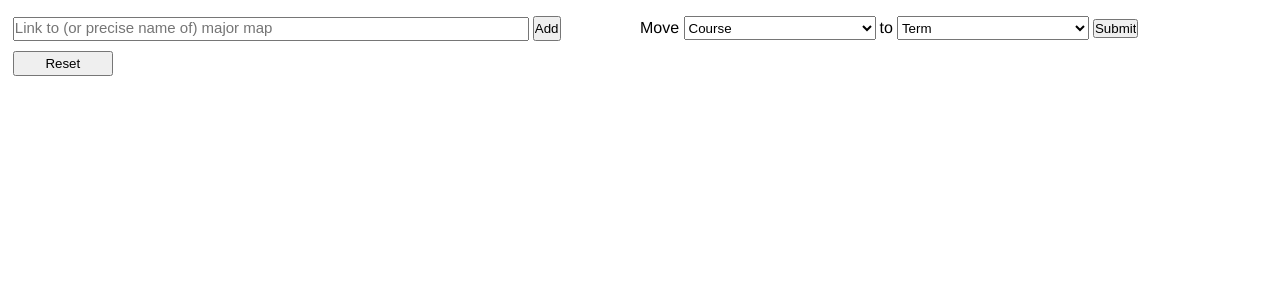
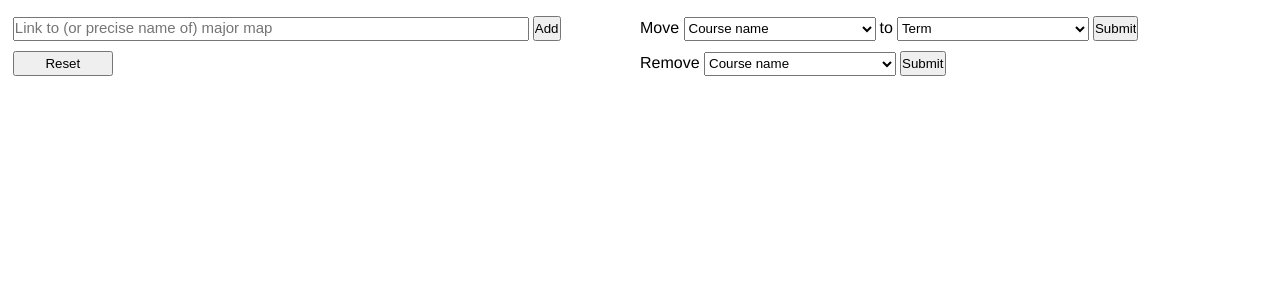
Before and after one commit to rswart0604/asu-major-map-site, a Flask app: page / in a window 1280 px wide. Shown: the part 44-344 px from the top of the page. Run offline with Flask 2, Linux system fonts and the light colour scheme.

Commit message:
now you can remove courses and save it as an svg

```diff
--- a/app.py
+++ b/app.py
@@ -41,7 +41,7 @@ def get_info():
             try:
                 current_map = mm.MajorMap(request.headers['data'], loop)
             except Exception as e:
-                invalid_url(e)
+                return invalid_url(e)
             current_chart = mc.Chart(current_map)
 
         else:  # we're just adding to a major map
@@ -50,7 +50,7 @@ def get_info():
                 current_chart = jsonpickle.decode(session['current_chart']).add_map(current_map)
 
             except Exception as e:
-                invalid_url(e)
+                return invalid_url(e)
         session['current_chart'] = jsonpickle.encode(current_chart)
         svg = current_chart.get_graph()
         svg = svg[:5] + 'id="major_map_svg" ' + svg[5:]
@@ -89,9 +89,33 @@ def move_it():
     try:
         int(course[-1])
         new_course = course[:len(course)-2]
+    except Exception:
+        new_course = course
+    current_chart.move_course(new_course, my_map.get_term(course), term)
+    session['current_chart'] = jsonpickle.encode(current_chart)
+    svg = current_chart.get_graph()
+    svg = svg[:5] + 'id="major_map_svg" ' + svg[5:]
+    return svg
+
+
+@app.route('/remove', methods=['GET', 'POST'])
+def remove():
+    if 'current_chart' not in session:
+        return ''
+    if 'course' in request.headers:
+        course = request.headers.get('course')
+    else:
+        return 'reset svg'
+    current_chart = jsonpickle.decode(session.get('current_chart'))
+    my_map = current_chart.get_map()
+    term = my_map.get_term(course)
+    try:
+        int(course[-1])
+        new_course = course[:len(course) - 2]
     except ValueError:
         new_course = course
-    my_map.move_course(new_course, my_map.get_term(course), term, abbreviation=False)
+    print(term)
+    my_map.remove_course_at_term(new_course, term)
     new_chart = mc.Chart(my_map)
     session['current_chart'] = jsonpickle.encode(new_chart)
     svg = new_chart.get_graph()
--- a/map_chart.py
+++ b/map_chart.py
@@ -17,7 +17,7 @@ def format_words(course: str):
     tmp = ""
     for word in words:
         tmp += (word + " ")
-        if len(tmp) > 12:
+        if len(tmp) > 10:
             word_list.append((tmp + '\n'))
 
             tmp = str('')
@@ -57,6 +57,9 @@ class Chart:
     def get_map(self):
         return self.maj_map
 
+    def move_course(self, course, source, dest):
+        self.maj_map.move_course(course, source, dest, abbreviation=False)
+
     def get_graph(self):
         with schemdraw.Drawing(show=False, fontsize=12) as d:
 
@@ -86,15 +89,23 @@ class Chart:
                 x_pos = 0
 
                 for term, courses in self.map.items():
-                    d += flow.Box(w=self.BOX_WIDTH, h=self.BOX_HEIGHT).label(term).at((x_pos, 0))  # our term label
+                    d += flow.Box(w=self.BOX_WIDTH, h=self.BOX_HEIGHT).label(term, fontsize=20).at((x_pos, 0))  # our term label
                     y_pos = 0
                     for course in courses:  # go through each term's courses pls
                         y_pos -= (self.BOX_HEIGHT + self.dy)
 
                         # stupid stupid string formatting stuff. no more than 20 chars per line allowed
                         result = format_words(course)
+                        if len(result) < 30:
+                            size = 17
+                        elif len(result) < 48:
+                            size = 16
+                        elif len(result) < 100:
+                            size = 14
+                        else:
+                            size = 12
 
-                        course_to_box[course] = flow.Box(w=self.BOX_WIDTH, h=self.BOX_HEIGHT).label(result).at(
+                        course_to_box[course] = flow.Box(w=self.BOX_WIDTH, h=self.BOX_HEIGHT).label(result, fontsize=size).at(
                             (x_pos, y_pos))
                         d += course_to_box[course]
                         prereqs = self.maj_map.prereqs[course] if course in prereq_courses else []
@@ -173,11 +184,8 @@ class Chart:
 
 
 colors = [
-    ["aqua marine", "#7FFFD4"],
-    ["bisque", "#FFE4C4"],
     ["Black", "#000000"],
     ["black", "#000000"],
-    ["Blue", "#0000FF"],
     ["blue", "#0000FF"],
     ["blue violet", "#8A2BE2"],
     ["brown", "#A52A2A"],
@@ -214,7 +222,6 @@ colors = [
     ["gold", "#FFD700"],
     ["golden rod", "#DAA520"],
     ["Gray", "#808080"],
-    ["gray-grey", "#808080"],
     ["Green", "#008000"],
     ["green", "#008000"],
     ["green yellow", "#ADFF2F"],
@@ -230,10 +237,8 @@ colors = [
     ["light sky blue", "#87CEFA"],
     ["light slate gray", "#778899"],
     ["light steel blue", "#B0C4DE"],
-    ["Lime", "#00FF00"],
     ["lime", "#00FF00"],
     ["lime green", "#32CD32"],
-    ["Maroon", "#800000"],
     ["maroon", "#800000"],
     ["medium aqua marine", "#66CDAA"],
     ["medium blue", "#0000CD"],
@@ -271,20 +276,15 @@ colors = [
     ["sandy brown", "#F4A460"],
     ["sea green", "#2E8B57"],
     ["sienna", "#A0522D"],
-    ["sky blue", "#87CEEB"],
     ["slate blue", "#6A5ACD"],
     ["slate gray", "#708090"],
     ["spring green", "#00FF7F"],
     ["steel blue", "#4682B4"],
-    ["tan", "#D2B48C"],
     ["Teal", "#008080"],
     ["teal", "#008080"],
     ["thistle", "#D8BFD8"],
     ["tomato", "#FF6347"],
-    ["turquoise", "#40E0D0"],
     ["violet", "#EE82EE"],
-    ["yellow", "#FFFF00"],
-    ["yellow green", "#9ACD32"]
 ]
 
 
@@ -292,8 +292,8 @@ if __name__ == '__main__':
     start = time.time()
     cs = MajorMap(MajorMap.CS, asyncio.get_event_loop())
     c = Chart(cs)
-    print(c.get_map().get_terms_list())
-    # c.get_graph()
+    # print(c.get_map().get_terms_list())
+    c.get_graph()
     # cs.move_course('CSE 110', 'Term 1', 'Term 2')
     # print(cs.get_terms_list(False, True))
     # c.get_graph()
--- a/static/test.css
+++ b/static/test.css
@@ -11,7 +11,7 @@
     background-color: gold;
     border-style: none;
     margin-bottom: 2vh;
-    padding-top: 40px;
+    padding-top: 5px;
 }
 
 
@@ -57,7 +57,15 @@ html, body {
     #course_selection {width: 30%; height: 24px;}
     #to_label {font-size: 16px; font-family: Helvetica;}
     #term_selection {width: 30%; height: 24px;}
+    #move_term_submit {height: 25px}
+
+    #remove_form {position: relative; top: 10px}
+    #remove_label {font-size: 16px; font-family: Helvetica}
+    #remove_selection {width: 30%; height: 24px}
+    #remove_submit {height: 25px}
+
 
     #svg_container {width: 70vw; margin-left: 1vw;}
-    #major_map_svg {position: relative; width: 70vw; height: 50vw; top: 0; border-color: maroon; border-style: solid}
+    #major_map_svg {position: relative; width: 70vw; height: 50vw; top: 0; border-color: maroon; border-style: solid; border-width: 4px}
+
 }
--- a/templates/test.html
+++ b/templates/test.html
@@ -40,7 +40,7 @@
         function major_name() {
             const formData = document.getElementById("major_name_box").value;
             const xhttp = new XMLHttpRequest();
-            document.getElementById('svg_container').innerHTML = '';
+            document.getElementById('svg_container').innerHTML = '<p>Loading...</p>';
             xhttp.onload = function () {
                 if (this.responseText === "reset svg") {
                     resetSvgStuff();
@@ -58,6 +58,7 @@
                 console.log(document.getElementById('major_map_svg'));
                 foo();
                 add_courses_terms_to_dropdown();
+                downloadable();
             }, 200, 1000000);
         }
 
@@ -71,7 +72,10 @@
             xhttp.onload = function () {
                 var c_select = document.getElementById("course_selection");
                 c_select.innerHTML = '';
-                c_select.innerHTML = '<option value="" disabled selected>Course</option>';
+                c_select.innerHTML = '<option value="" disabled selected>Course name</option>';
+                var remove_c_select = document.getElementById("remove_selection");
+                remove_c_select.innerHTML = '';
+                remove_c_select.innerHTML = '<option value="" disabled selected>Course name</option>';
                 var t_select = document.getElementById("term_selection");
                 t_select.innerHTML = '';
                 t_select.innerHTML = '<option value="" disabled selected>Term</option>';
@@ -103,7 +107,11 @@
                     var opt = document.createElement('option');
                     opt.value = new_courses[i];
                     opt.innerHTML = new_courses[i]
+                    var opt2 = document.createElement('option');
+                    opt2.value = new_courses[i];
+                    opt2.innerHTML = new_courses[i]
                     c_select.append(opt);
+                    remove_c_select.append(opt2);
                 }
                 for (var x=0; x<terms.length; x++) {
                     var t_opt = document.createElement('option');
@@ -120,7 +128,7 @@
             const course = document.getElementById("course_selection").value;
             const term = document.getElementById("term_selection").value;
             const xhttp = new XMLHttpRequest();
-            document.getElementById('svg_container').innerHTML = '';
+            {#document.getElementById('svg_container').innerHTML = '';#}
             xhttp.onload = function () {
                 if (this.responseText === "reset svg") {
                     resetSvgStuff();
@@ -130,6 +138,7 @@
                         svg_data = this.responseText;
                     }
                     foo();
+                    downloadable()
                 }
             }
             xhttp.open('POST', '/move');
@@ -137,6 +146,49 @@
             xhttp.setRequestHeader('term', term);
             xhttp.send();
         }
+
+        function remove_course() {
+            const course = document.getElementById('remove_selection').value;
+            const xhttp = new XMLHttpRequest();
+            xhttp.onload = function () {
+                if (this.responseText === "reset svg") {
+                    resetSvgStuff();
+                } else {
+                    document.getElementById('svg_container').innerHTML = this.responseText;
+                    if (this.responseText.substring(0, 4) === "<svg") {
+                        svg_data = this.responseText;
+                    }
+                    foo();
+                    downloadable()
+                }
+            }
+            xhttp.open('POST', '/remove');
+            xhttp.setRequestHeader('course', course);
+            xhttp.send();
+        }
+
+        function downloadable() {
+            //get svg element.
+            var link = document.createElement("a");
+
+            var source = document.getElementById("svg_container").innerHTML;
+            source = "<div>" + source + "</div>";
+            var svgBlob = new Blob([source], {type:"image/svg+xml;charset=utf-8"});
+            var url = URL.createObjectURL(svgBlob);
+            link.href = url;
+            link.id = "link";
+            link.download = "major_map.svg";
+            link.style.fontSize = "16px";
+            link.style.fontFamily = "Helvetica";
+            link.style.position = "relative";
+            link.style.bottom = "5px";
+            link.innerHTML = "Click to download major map";
+            {#var newSource = document.getElementById("svg_container").innerHTML;#}
+            document.getElementById("svg_container").prepend(link);
+
+            console.log(url);
+        }
+
     </script>
 
     <div id="top_left_buttons">
@@ -152,16 +204,24 @@
         <form id="move_form" method="post">
             <label for="course_selection" id="move_label">Move </label>
             <select id="course_selection">
-                <option value="" disabled selected>Course</option>
-                <option value="foo">foo</option>
+                <option value="" disabled selected>Course name</option>
             </select>
             <label for="term_selection" id="to_label">to</label>
             <select id="term_selection">
                 <option value="" disabled selected>Term</option>
-                <option value="bar">bar</option>
             </select>
             <input type="reset" type="button" id="move_term_submit" onclick="move_course();" value="Submit">
         </form>
+
+        <form id="remove_form" method="post">
+            <label for="remove_selection" id="remove_label">Remove </label>
+            <select id="remove_selection">
+                <option value="" disabled selected>Course name</option>
+            </select>
+            <input type="reset" type="button" id="remove_submit" onclick="remove_course();" value="Submit">
+        </form>
+
+
     </div>
 
 
```
Also changed, not shown: major_map.py (+9 -1 lines).
